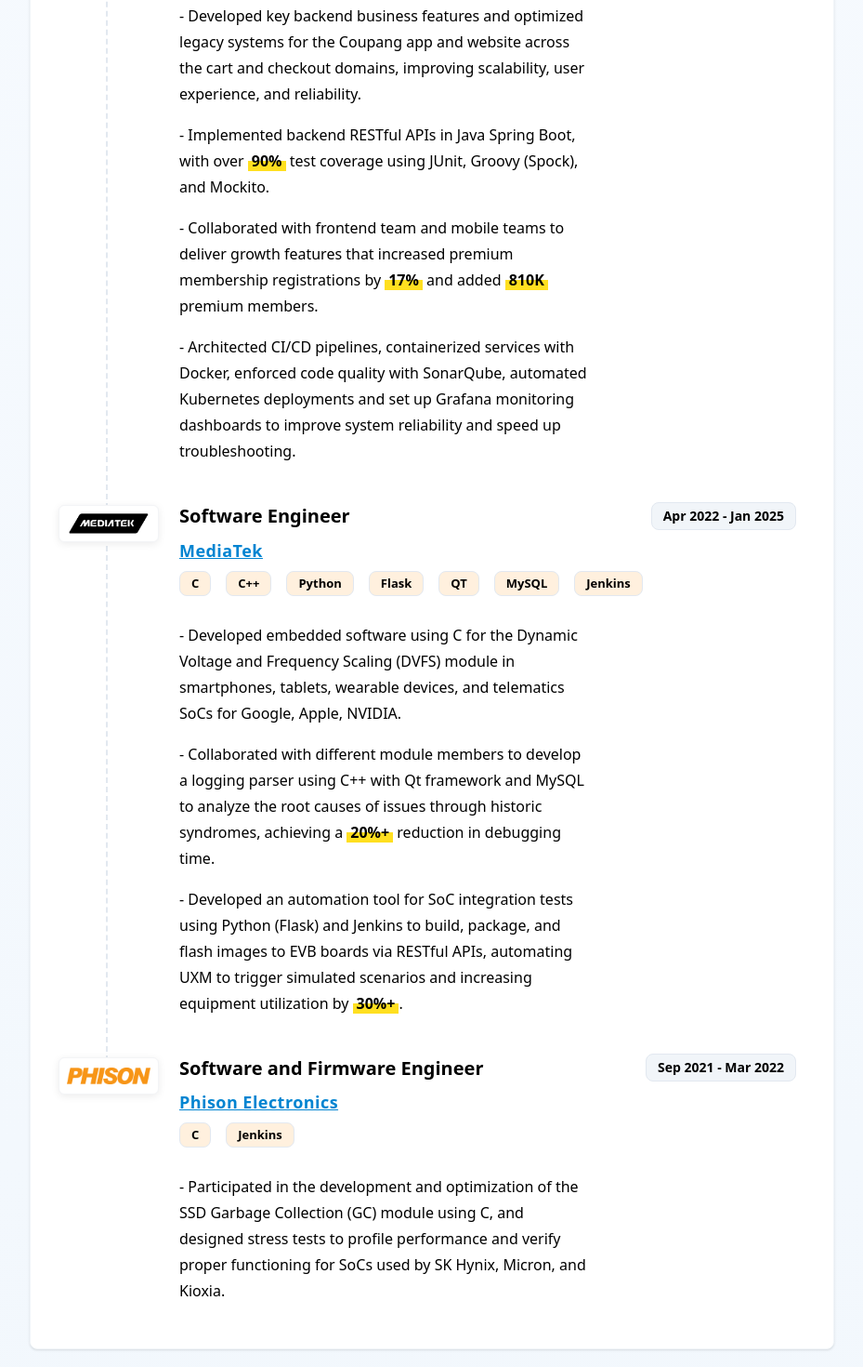
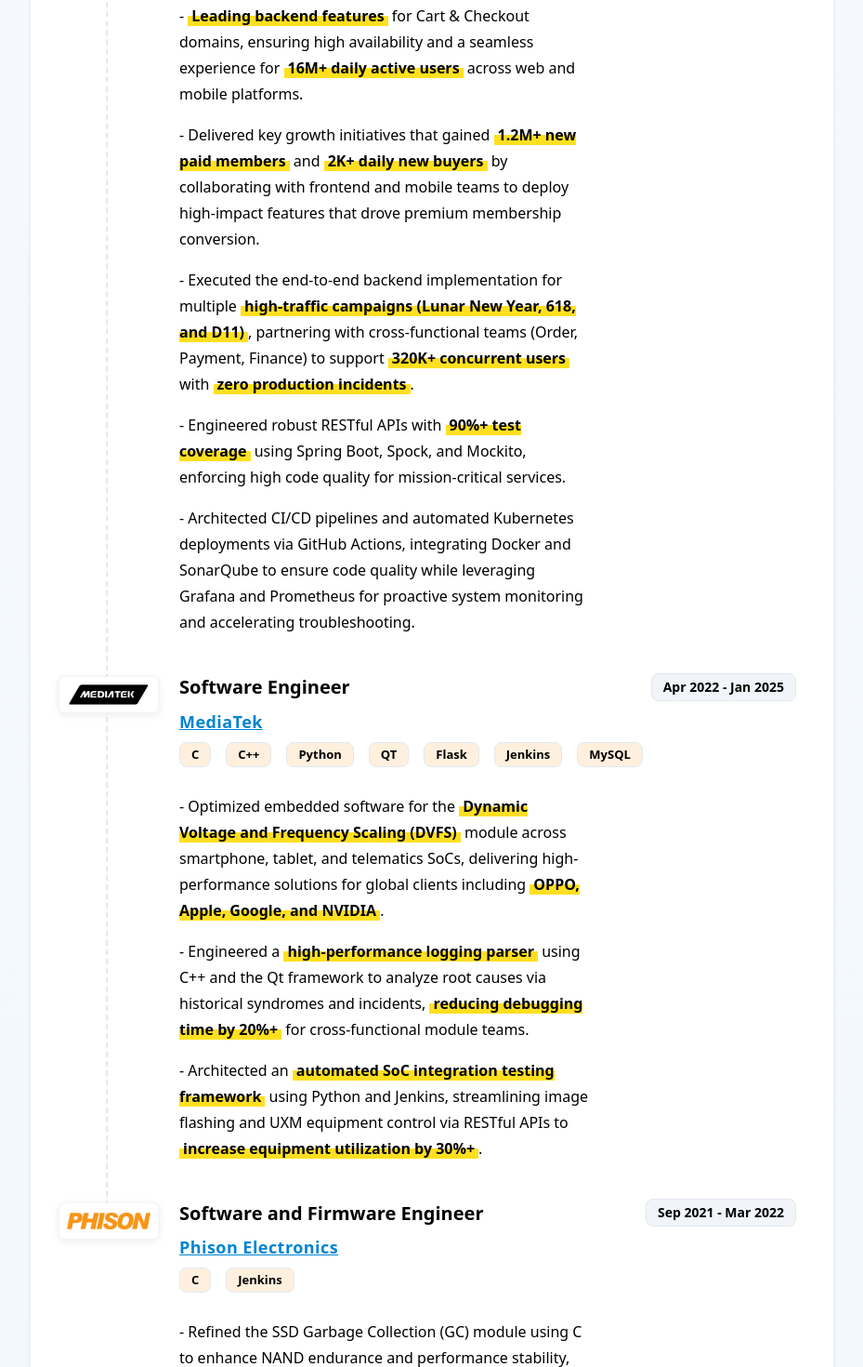
Before and after one commit to me0830code/me0830code.github.io, a React (Vite) app: page / in a window 1280 px wide. Shown: the part 1260-2730 px from the top of the page at 93% size, without its empty margins (326-1255 px from the left). Built offline with nearby package versions, Linux system fonts and the light colour scheme.

Commit message:
Update info data

```diff
--- a/src/data/constant/generalLink.ts
+++ b/src/data/constant/generalLink.ts
@@ -1,5 +1,5 @@
 export const LINKS = {
-    RESUME: "https://www.google.com",
+    RESUME: "https://drive.google.com/file/d/1YiR1zjGLZHiWmmJiLIENl5HKVvbsgZ4R/view?usp=drive_link",
     PHONE: "tel:+886937532865",
     GMAIL: "mailto:me0830code@gmail.com",
     LINKEDIN: "https://www.linkedin.com/in/chien-yu-yeh",
@@ -10,7 +10,7 @@
 } as const;
 
 export const PROJECT_LINK = {
-    COUPANG: "https://www.tw.coupang.com/",
+    COUPANG: "https://www.tw.coupang.com",
     MY_WEBSITE: "https://github.com/me0830code/me0830code.github.io",
     AE_JOB_RADAR: "https://github.com/me0830code/Demo_AEJobsRadar",
     BASEBALL_DETECTION: "https://github.com/me0830code/Demo_BaseballDetection",
--- a/src/data/experienceInfo/experienceInfo.ts
+++ b/src/data/experienceInfo/experienceInfo.ts
@@ -15,19 +15,20 @@
                 jobRole: "Senior Backend Engineer",
                 jobDuration: "Jan 2025 - Present",
                 jobWorkSummary: [
-                    "- Developed key backend business features and optimized legacy systems for the Coupang app and website across the cart and checkout domains, improving scalability, user experience, and reliability.",
-                    "- Implemented backend RESTful APIs in Java Spring Boot, with over **90%** test coverage using JUnit, Groovy (Spock), and Mockito.",
-                    "- Collaborated with frontend team and mobile teams to deliver growth features that increased premium membership registrations by **17%** and added **810K** premium members.",
-                    "- Architected CI/CD pipelines, containerized services with Docker, enforced code quality with SonarQube, automated Kubernetes deployments and set up Grafana monitoring dashboards to improve system reliability and speed up troubleshooting."
+                    "- **Leading backend features** for Cart & Checkout domains, ensuring high availability and a seamless experience for **16M+ daily active users** across web and mobile platforms.",
+                    "- Delivered key growth initiatives that gained **1.2M+ new paid members** and **2K+ daily new buyers** by collaborating with frontend and mobile teams to deploy high-impact features that drove premium membership conversion.",
+                    "- Executed the end-to-end backend implementation for multiple **high-traffic campaigns (Lunar New Year, 618, and D11)**, partnering with cross-functional teams (Order, Payment, Finance) to support **320K+ concurrent users** with **zero production incidents**.",
+                    "- Engineered robust RESTful APIs with **90%+ test coverage** using Spring Boot, Spock, and Mockito, enforcing high code quality for mission-critical services.",
+                    "- Architected CI/CD pipelines and automated Kubernetes deployments via GitHub Actions, integrating Docker and SonarQube to ensure code quality while leveraging Grafana and Prometheus for proactive system monitoring and accelerating troubleshooting."
                 ],
                 jobSkillSet: [
                     programmingLanguage.JAVA,
                     backendArch.SPRING_BOOT,
+                    infraObserve.DOCKER,
+                    infraObserve.KUBERNETES,
                     infraObserve.JENKINS,
-                    infraObserve.DOCKER,
+                    infraObserve.GRAFANA,
                     dataBaseSearch.MY_SQL,
-                    dataBaseSearch.REDIS,
-                    infraObserve.GRAFANA
                 ]
             },
     MEDIATEK: {
@@ -35,18 +36,18 @@
                 jobRole: "Software Engineer",
                 jobDuration: "Apr 2022 - Jan 2025",
                 jobWorkSummary: [
-                    "- Developed embedded software using C for the Dynamic Voltage and Frequency Scaling (DVFS) module in smartphones, tablets, wearable devices, and telematics SoCs for Google, Apple, NVIDIA.",
-                    "- Collaborated with different module members to develop a logging parser using C++ with Qt framework and MySQL to analyze the root causes of issues through historic syndromes, achieving a **20%+** reduction in debugging time.",
-                    "- Developed an automation tool for SoC integration tests using Python (Flask) and Jenkins to build, package, and flash images to EVB boards via RESTful APIs, automating UXM to trigger simulated scenarios and increasing equipment utilization by **30%+**."
+                    "- Optimized embedded software for the **Dynamic Voltage and Frequency Scaling (DVFS)** module across smartphone, tablet, and telematics SoCs, delivering high-performance solutions for global clients including **OPPO, Apple, Google, and NVIDIA**.",
+                    "- Engineered a **high-performance logging parser** using C++ and the Qt framework to analyze root causes via historical syndromes and incidents, **reducing debugging time by 20%+** for cross-functional module teams.",
+                    "- Architected an **automated SoC integration testing framework** using Python and Jenkins, streamlining image flashing and UXM equipment control via RESTful APIs to **increase equipment utilization by 30%+**."
                 ],
                 jobSkillSet: [
                     programmingLanguage.C,
                     programmingLanguage.C_PLUS_PLUS,
                     programmingLanguage.PYTHON,
+                    otherTool.QT,
                     otherSkill.FLASK,
-                    otherTool.QT,
+                    infraObserve.JENKINS,
                     dataBaseSearch.MY_SQL,
-                    infraObserve.JENKINS
                 ]
             },
     PHISON: {
@@ -54,7 +55,8 @@
                 jobRole: "Software and Firmware Engineer",
                 jobDuration: "Sep 2021 - Mar 2022",
                 jobWorkSummary: [
-                    "- Participated in the development and optimization of the SSD Garbage Collection (GC) module using C, and designed stress tests to profile performance and verify proper functioning for SoCs used by SK Hynix, Micron, and Kioxia."
+                    "- Refined the SSD Garbage Collection (GC) module using C to enhance NAND endurance and performance stability, delivering high-reliability solutions for industry leaders including **Micron, SK Hynix, and Kioxia**.",
+                    "- Developed comprehensive stress tests to profile system performance and validate firmware reliability under diverse high-load scenarios for enterprise-grade SoCs."
                 ],
                 jobSkillSet: [
                     programmingLanguage.C,
--- a/src/data/personalData/personalData.ts
+++ b/src/data/personalData/personalData.ts
@@ -8,7 +8,7 @@
     CURRENT_TITLE: "Senior Backend Engineer",
     BRIEF_INTRO: "Currently leading **Cart and Checkout backend services** for a large-scale e-commerce system",
     DETAIL_INFO: [
-        "I'm a **Senior Software Engineer** with **7+ years** of experience across backend systems and embedded software. Currently at **Coupang**, leading backend features for the Cart & Checkout services for **16M+ daily users**. Recently delivered key growth initiatives that gained **1.2M+ new paid members** and **2K+ daily new buyers**, while maintaining high system scalability and reliability. Previously at **MediaTek**, developed SoC software for **OPPO, Apple, Google, and NVIDIA**, building a strong foundation in both high-level distributed systems and low-level optimization.",
+        "I'm a **Senior Software Engineer** with **7+ years** of experience across backend systems and embedded software. Currently at **Coupang**, leading backend features for the Cart & Checkout services for **16M+ daily active users**. Recently delivered key growth initiatives that gained **1.2M+ new paid members** and **2K+ daily new buyers**, while maintaining high system scalability and reliability. Previously at **MediaTek**, developed SoC software for **OPPO, Apple, Google, and NVIDIA**, building a strong foundation in both high-level distributed systems and low-level optimization.",
         "Outside of work, I enjoy traveling, taking photos, and spending time with animals.",
     ],
     LOCATION: "📍 Taiwan",
--- a/src/data/projectInfo/projectInfo.ts
+++ b/src/data/projectInfo/projectInfo.ts
@@ -50,7 +50,7 @@
         projectName: "AE Job Radar",
         projectYear: "Dev in 2025",
         projectDescription: [
-            "Designed an adapter-based **job crawler** that matched SEEK software roles with **New Zealand accredited employers** to surface eligible openings."
+            "Architected an adapter-based **job crawle**r to automate visa-eligible role identification by cross-referencing SEEK software openings with the Immigration **New Zealand Accredited Employer** List."
         ],
         projectPreviewImageURL: "projectPreview/AE_Job_Radar.png",
         projectLinkURL: PROJECT_LINK.AE_JOB_RADAR,
@@ -65,7 +65,7 @@
         projectName: "Baseball Detection",
         projectYear: "Dev in 2021",
         projectDescription: [
-            "Engineered a baseball trajectory analysis system by training and tuning **Fast-Moving-Object** detection models and deploying APIs on AWS.",
+            "Engineered a baseball trajectory analysis system by training and tuning **Fast-Moving-Object** detection models and deploying scalable REST APIs on AWS.",
         ],
         projectPreviewImageURL: "projectPreview/Baseball_Detection.png",
         projectLinkURL: PROJECT_LINK.BASEBALL_DETECTION,
--- a/src/data/skillSet/backendArch.ts
+++ b/src/data/skillSet/backendArch.ts
@@ -4,16 +4,14 @@
 export const backendArchInfo: SkillSectionData = {
     name: "Backend Architecture",
     iconURL: "fluent:server-link-24-regular",
-    textColor: "text-[#278eba]",
-    backgroundColor: "text-[#278eba]",
 } as const;
 
 export const backendArch: Record<string, SkillSetItem> = {
     SPRING_BOOT: { name: "Spring Boot", iconURL: "customIcon/SpringBoot.png", needToCustomize: true },
     MICRO_SERVICES: { name: "Microservices", iconURL: "fluent-color:diversity-24", needToCustomize: false },
     KAFKA: { name: "Kafka", iconURL: "skill-icons:kafka", needToCustomize: false },
+    DOT_NET: { name: ".NET", iconURL: "skill-icons:dotnet", needToCustomize: false },
     RESTFUL_API: { name: "RESTful APIs", iconURL: "customIcon/RESTfulAPIs.png", needToCustomize: true },
     API_GATEWAY: { name: "API Gateway", iconURL: "logos:aws-api-gateway", needToCustomize: false },
     GRPAH_QL: { name: "GraphQL", iconURL: "skill-icons:graphql-light", needToCustomize: false },
-    DOT_NET: { name: ".NET", iconURL: "skill-icons:dotnet", needToCustomize: false },
 } as const;
--- a/src/data/skillSet/programmingLanguage.ts
+++ b/src/data/skillSet/programmingLanguage.ts
@@ -4,8 +4,6 @@
 export const programmingLanguageInfo: SkillSectionData = {
     name: "Programming Languages",
     iconURL: "fluent:code-24-regular",
-    textColor: "text-[#278eba]",
-    backgroundColor: "text-[#278eba]",
 } as const;
 
 export const programmingLanguage: Record<string, SkillSetItem> = {
@@ -15,7 +13,7 @@
     PYTHON: { name: "Python", iconURL: "skill-icons:python-light", needToCustomize: false },
     C: { name: "C", iconURL: "skill-icons:c", needToCustomize: false },
     C_PLUS_PLUS: { name: "C++", iconURL: "skill-icons:cpp", needToCustomize: false },
+    C_SHARP: { name: "C#", iconURL: "skill-icons:cs", needToCustomize: false },
     SWIFT: { name: "Swift", iconURL: "skill-icons:swift", needToCustomize: false },
     SQL: { name: "SQL", iconURL: "devicon:azuresqldatabase", needToCustomize: false },
-    C_SHARP: { name: "C#", iconURL: "skill-icons:cs", needToCustomize: false },
 } as const;
```
